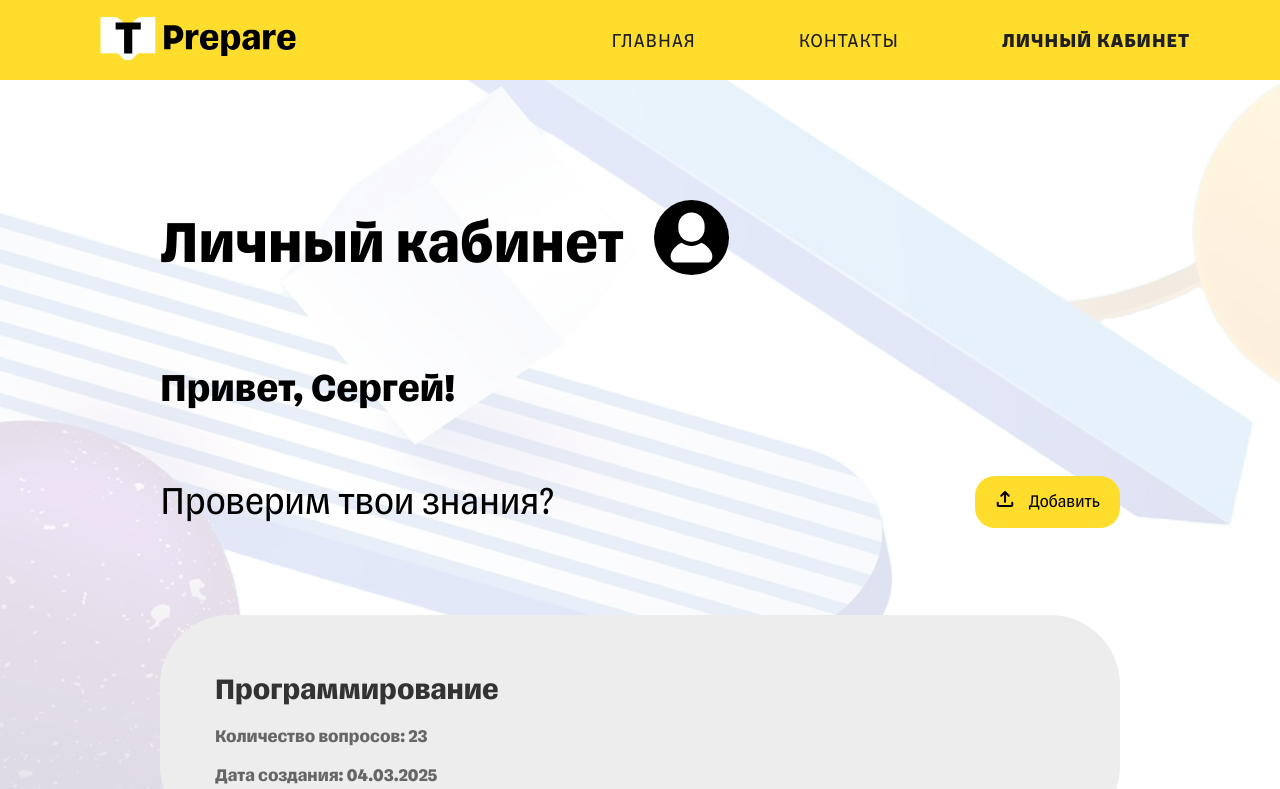
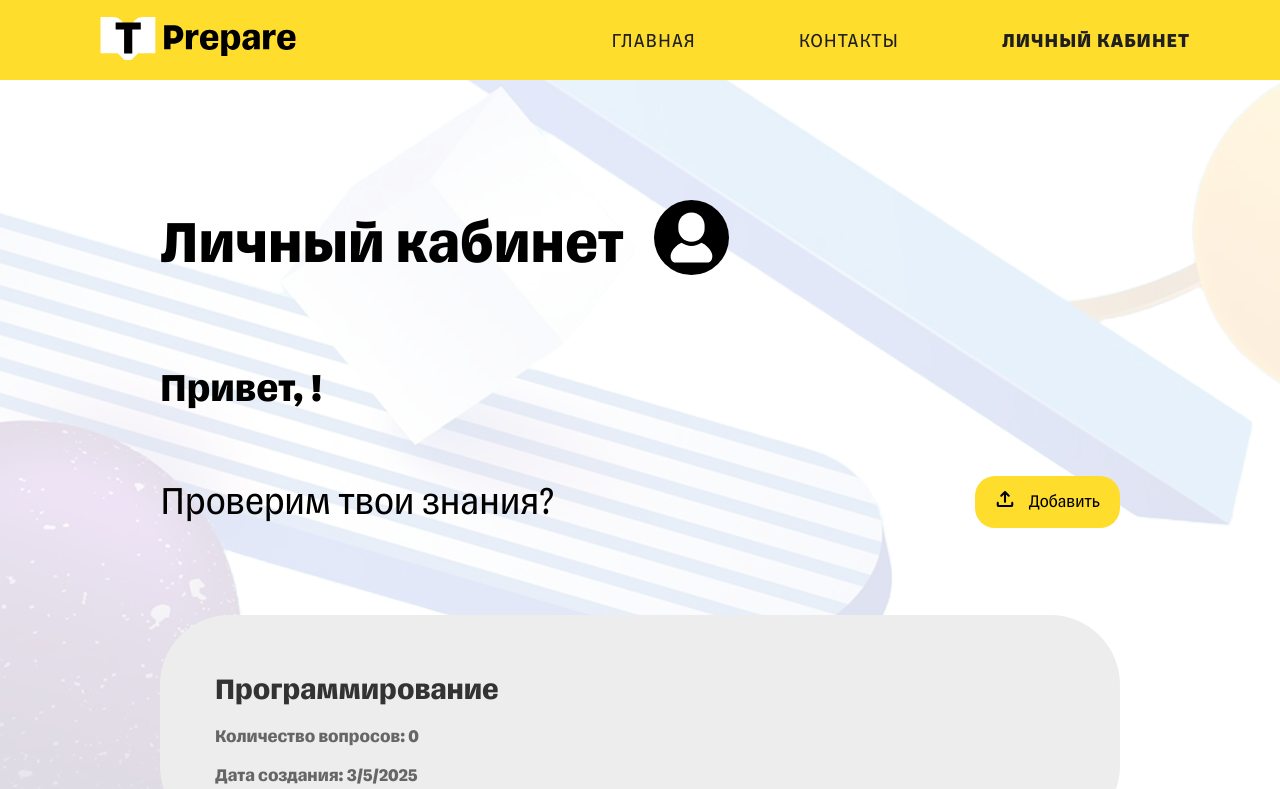
Before and after one commit to Chikidrill/T-Prepare, a Vue app in the folder vue-project/: page /personalaccount in a window 1280 px wide. Shown: the top 789 px of the page. Built offline with nearby package versions, Linux system fonts and the light colour scheme.

Commit message:
Добавлена логика сохранения состояния блоков вопросов

```diff
--- a/vue-project/src/pages/PersonalAccount.vue
+++ b/vue-project/src/pages/PersonalAccount.vue
@@ -51,7 +51,7 @@
 </template>
 
 <script>
-import { ref } from 'vue';
+import { ref, onMounted } from 'vue';
 import Popup from '@/components/PopUp.vue';
 import QuestionCard from '@/components/QuestionBlock.vue';
 import UploadPopUp from '@/components/UploadPopUp.vue';
@@ -60,26 +60,13 @@ export default {
   components: { QuestionCard, Popup, UploadPopUp },
   data() {
     return {
-      username: 'Сергей',
       subjects: [
-        {
-          id: 1,
-          name: 'Программирование',
-          creationDate: '04.03.2025',
-          questionCount: '23',
-          questions: ['Что такое переменная?', 'Как работает if?', 'Разница между let и const?', 'Какой язык программирования самый...']
-        },
-        {
-          id: 2,
-          name: 'Математика',
-          creationDate: '04.03.2025',
-          questionCount: '23',
-          questions: ['Что такое производная?', 'Как решать квадратные уравнения?', 'Определение синуса и косинуса?', 'Как вычислить интеграл от ...']
-        }
+        { id: 1, name: 'Программирование', creationDate: new Date().toLocaleDateString(), questionCount: '0', questions: [] },
+        { id: 2, name: 'Математика', creationDate: new Date().toLocaleDateString(), questionCount: '0', questions: [] }
       ],
-      isUploadPopupVisible: false,
+      isPopupOpen: false,
       selectedSubject: null,
-      isPopupOpen: false
+      isUploadPopupVisible: false
     };
   },
   methods: {
@@ -96,17 +83,31 @@ export default {
         name: subjectName,
         creationDate: new Date().toLocaleDateString(),
         questionCount: '0',
-        questions: [] // Здесь можно добавить логику для создания пустого массива вопросов
+        questions: [] // Пустой массив вопросов
       };
-      this.subjects.push(newSubject); // Добавляем новый блок в массив
+      this.subjects.push(newSubject);
+      this.saveSubjectsToLocalStorage(); // Сохраняем в LocalStorage после добавления
     },
     deleteSubject(subjectId) {
-      // Удаляем блок из массива subjects по id
       this.subjects = this.subjects.filter(subject => subject.id !== subjectId);
+      this.saveSubjectsToLocalStorage(); // Сохраняем после удаления
+    },
+    saveSubjectsToLocalStorage() {
+      localStorage.setItem('subjects', JSON.stringify(this.subjects)); // Сохраняем массив блоков в LocalStorage
+    },
+    loadSubjectsFromLocalStorage() {
+      const savedSubjects = localStorage.getItem('subjects');
+      if (savedSubjects) {
+        this.subjects = JSON.parse(savedSubjects); // Загружаем сохраненные блоки при монтировании компонента
+      }
     }
+  },
+  mounted() {
+    this.loadSubjectsFromLocalStorage(); // Загружаем данные при монтировании компонента
   }
 };
 </script>
+
 
 
 <style lang="less">
```
